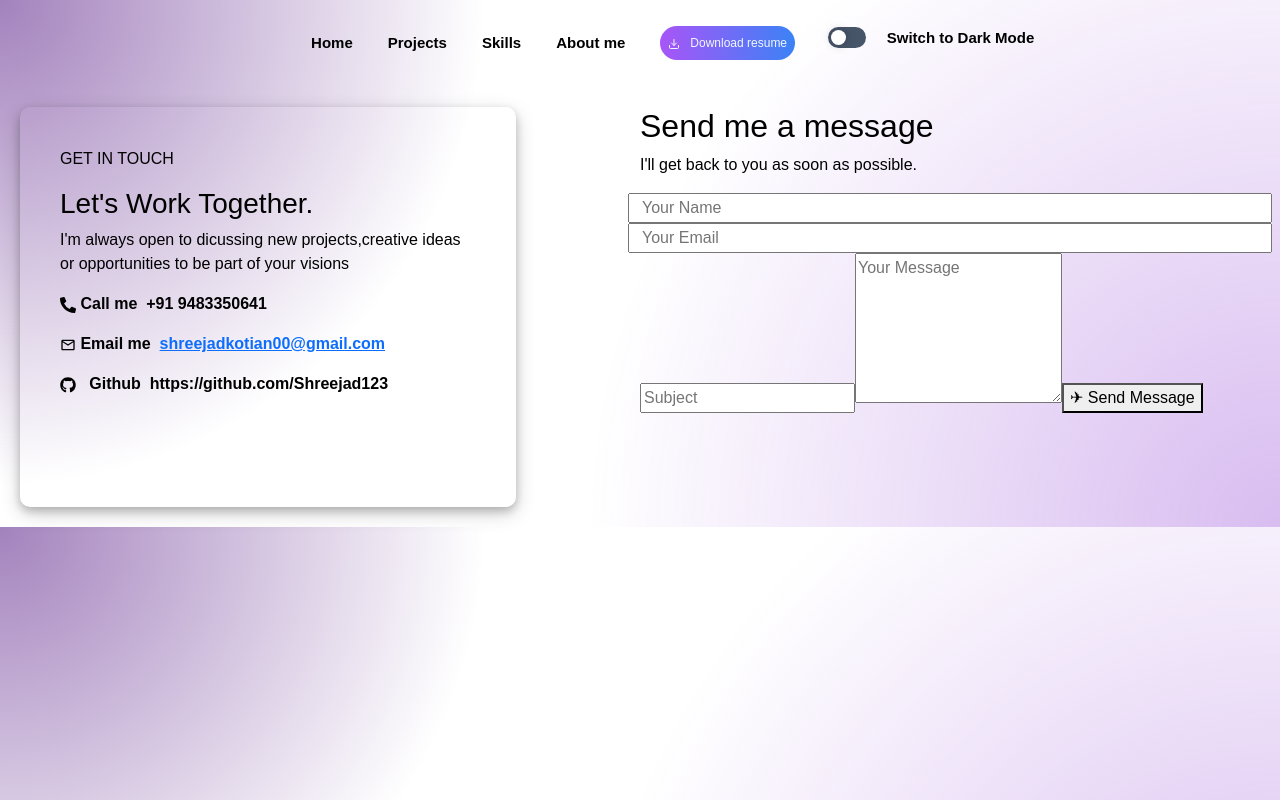
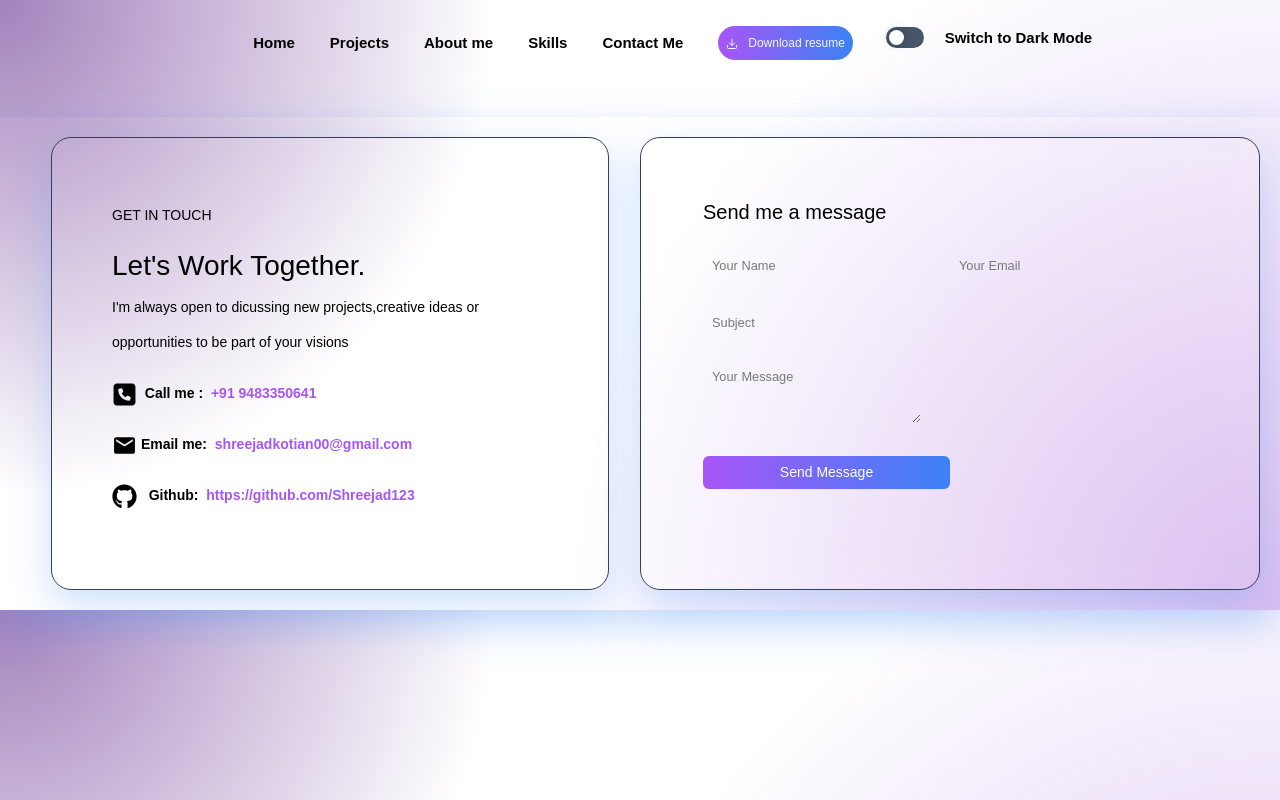
Before and after one commit to Shreejad123/shreeja_portfolio, a React (Vite) app: page /contact in a window 1280 px wide. Built offline with nearby package versions, Linux system fonts and the light colour scheme.

Commit message:
completed styling of contact page

```diff
--- a/src/App.jsx
+++ b/src/App.jsx
@@ -13,6 +13,7 @@ import About from "./components/about";
 import Project from "./components/project";
 import { BsTypescript } from "react-icons/bs";
 import Skills from "./components/skills";
+import Contact from "./components/contact";
 function App() {
   return (
     <>
@@ -90,6 +91,8 @@ function App() {
       <Project />
       <About></About>
       <Skills></Skills>
+      <h2 className={styles.contactHeading}>Contact</h2>
+      <Contact></Contact>
     </>
   );
 }
--- a/src/App.module.css
+++ b/src/App.module.css
@@ -46,17 +46,15 @@ body {
   margin: auto;
   position: relative;
 
-  height: 60vh;
+  height: 65vh;
   width: 80%;
 
   display: grid;
   grid-template-columns: 1.3fr 1.2fr;
-
+  border: 1px solid #334155;
   border-radius: 30px;
 
   background: rgba(255, 255, 255, 0.03);
-
-  border: 1px solid rgba(255, 255, 255, 0.08);
 
   backdrop-filter: blur(14px);
 
@@ -161,7 +159,10 @@ body {
 
   animation: 1.5s fadeInUp;
 }
-
+.contactHeading {
+  text-align: center;
+  margin-top: 50px;
+}
 @keyframes fadeInUp {
   0% {
     transform: translateY(100%);
--- a/src/components/about.module.css
+++ b/src/components/about.module.css
@@ -76,6 +76,7 @@
 .section {
   animation: 1.5s fadeInUp;
 }
+
 .header {
   text-align: center;
   margin-top: 30px;
--- a/src/components/contact.jsx
+++ b/src/components/contact.jsx
@@ -4,8 +4,8 @@ import { FaLinkedin } from "react-icons/fa";
 import { FaGithub } from "react-icons/fa";
 import { FaFacebookSquare } from "react-icons/fa";
 import { BsTwitterX } from "react-icons/bs";
-import { FaPhoneAlt } from "react-icons/fa";
-import { MdOutlineEmail } from "react-icons/md";
+import { FaSquarePhone } from "react-icons/fa6";
+import { MdEmail } from "react-icons/md";
 import { Link } from "react-router-dom";
 function Contact() {
   return (
@@ -15,44 +15,70 @@ function Contact() {
           <p>GET IN TOUCH</p>
           <h3>Let's Work Together.</h3>
           <p>
-            I'm always open to dicussing new projects,creative ideas <br></br>
-            or opportunities to be part of your visions
+            I'm always open to dicussing new projects,creative ideas or
+            opportunities to be part of your visions
           </p>
           <p>
             <b>
-              <FaPhoneAlt />
-              &nbsp;Call me &nbsp;<span>+91 9483350641</span>
+              <FaSquarePhone className={styles.icon} />
+              &nbsp;&nbsp;Call me :&nbsp;{" "}
+              <a href="tel:9483350641" className={styles.links}>
+                +91 9483350641
+              </a>
             </b>
           </p>
           <b>
             <p>
-              <MdOutlineEmail />
-              &nbsp;Email me &nbsp;
-              <a href="mailto:shreejadkotian00@gmail.com">
+              <MdEmail className={styles.icon} />
+              &nbsp;Email me: &nbsp;
+              <a
+                href="mailto:shreejadkotian00@gmail.com"
+                target="_blank"
+                className={styles.links}
+              >
                 shreejadkotian00@gmail.com
               </a>
             </p>
           </b>
           <b>
             <p>
-              <FaGithub /> &nbsp; Github &nbsp;https://github.com/Shreejad123
+              <FaGithub className={styles.icon} /> &nbsp; Github: &nbsp;
+              <a
+                href="https://github.com/Shreejad123"
+                target="_blank"
+                className={styles.links}
+              >
+                https://github.com/Shreejad123
+              </a>
             </p>
           </b>
         </div>
-        <div className="contact-card">
-          <h2>Send me a message</h2>
-          <p>I'll get back to you as soon as possible.</p>
-
-          <div className="row">
-            <input type="text" placeholder="Your Name" />
-            <input type="email" placeholder="Your Email" />
+        <div className={styles.contactCard}>
+          <h5>Send me a message</h5>
+          <div className={styles.contactInputs}>
+            <div className={styles.Name}>
+              <input type="text" placeholder="Your Name" />
+            </div>
+            <div>
+              <input type="email" placeholder="Your Email" />
+            </div>
+            <div>
+              <input type="text" placeholder="Subject" />
+            </div>
+            <div></div>
+            <div>
+              <textarea placeholder="Your Message"></textarea>
+            </div>
+            <div></div>
+            <div>
+              <button
+                type="button"
+                className={`btn btn-primary ${styles.sendBtn}`}
+              >
+                Send Message
+              </button>
+            </div>
           </div>
-
-          <input type="text" placeholder="Subject" />
-
-          <textarea rows="6" placeholder="Your Message"></textarea>
-
-          <button className="send-btn">✈ Send Message</button>
         </div>
       </div>
     </>
--- a/src/components/contact.module.css
+++ b/src/components/contact.module.css
@@ -2,14 +2,106 @@
   display: grid;
   grid-template-columns: 1fr 1fr;
   padding: 20px;
+  column-gap: 0px;
+  place-items: center;
+  gap: 0;
+  width: 100%;
+  height: 100%;
+  margin-top: 50px;
+  background: rgba(255, 255, 255, 0.03);
+  box-shadow: 0 15px 40px rgba(59, 130, 246, 0.25);
 }
 .contactContainer {
-  box-shadow:
-    0 4px 8px 0 rgba(0, 0, 0, 0.2),
-    0 6px 20px 0 rgba(0, 0, 0, 0.19);
-  padding: 40px;
-  border-radius: 10px;
-  width: 80%;
+  box-shadow: 0 15px 40px rgba(59, 130, 246, 0.25);
+  padding: 60px;
+  border-radius: 20px;
+  width: 90%;
   height: 100%;
   min-height: 400px;
+  line-height: 2;
+  box-shadow: 0 15px 40px rgba(59, 130, 246, 0.25);
+  background-color: linear-gradient(
+    135deg,
+    #4c1d95 0%,
+    #312e81 50%,
+    #0f172a 100%
+  );
+  border: 1px solid #334155;
 }
+.contactInputs {
+  display: grid;
+  grid-template-columns: 0.5fr 0.5fr;
+
+  margin-top: 20px;
+}
+.contactInputs input,
+textarea {
+  padding: 8px;
+  border-radius: 5px;
+  border: 1px solid rgba(255, 255, 255, 0.08);
+  background: rgba(255, 255, 255, 0.03);
+}
+.contactInputs input::placeholder,
+textarea::placeholder {
+  color: #777777;
+  font-size: 0.8rem;
+}
+.contactCard div {
+  margin-bottom: 15px;
+  transition: all 0.3s ease;
+}
+.contactCard {
+  padding: 20px;
+  box-shadow: 0 15px 40px rgba(59, 130, 246, 0.25);
+  width: 100%;
+  height: 100%;
+  border-radius: 20px;
+  padding: 10%;
+  backdrop-filter: blur(14px);
+  background-color: linear-gradient(
+    135deg,
+    #4c1d95 0%,
+    #312e81 50%,
+    #0f172a 100%
+  );
+  border: 1px solid #334155;
+}
+
+.para {
+  font-size: 12px;
+  margin-bottom: 15px;
+  margin-top: 15px;
+}
+.contactContainer p {
+  line-height: 2.5;
+}
+.circleBorder {
+  border-radius: 50%;
+  width: 5%;
+  height: 5%;
+  padding: 5px;
+  border: 2px solid #334155;
+}
+.icon {
+  font-size: 25px;
+}
+.contactContainer {
+  font-size: 14px;
+  background-color: linear-gradient(
+    135deg,
+    #4c1d95 0%,
+    #312e81 50%,
+    #0f172a 100%
+  );
+}
+.links {
+  text-decoration: none;
+  color: #a855f7;
+}
+.sendBtn {
+  background: linear-gradient(to right, #a855f7, #3b82f6);
+  border: none;
+  font-size: 14px;
+  margin-top: 10px;
+  width: 100%;
+}
--- a/src/components/project.jsx
+++ b/src/components/project.jsx
@@ -37,7 +37,7 @@ function Project() {
   return (
     <section>
       {/*  */}
-      <h5 className={styles.header}>Projects</h5>
+      <h3 className={styles.header}>Projects</h3>
 
       <div className={styles.container}>
         {projectList.map((project) => (
--- a/src/components/project.module.css
+++ b/src/components/project.module.css
@@ -7,8 +7,10 @@
   padding: 20px;
   height: 100%;
   margin: auto;
-  box-shadow: 0 4px 10px rgba(255, 255, 255, 0.08);
+  /* box-shadow: 0 4px 10px rgba(255, 255, 255, 0.08); */
   border-color: 1px rgba(59, 130, 246, 0.5);
+
+  border-radius: 10px;
 }
 .container:hover {
   transform: translateY(-8px);
--- a/src/components/projects.module.css
+++ b/src/components/projects.module.css
@@ -2,9 +2,26 @@
   /* padding: 30px; */
   width: 100%;
   height: 100%;
-  border-color: rgba(59, 130, 246, 0.5);
-  /* border: 1px solid rgba(255, 255, 255, 0.08); */
+  padding: 20px;
+  border: 1px solid #334155;
   border-radius: 10px;
+  background:
+    radial-gradient(
+      circle at top left,
+      rgba(88, 28, 135, 0.55) 0%,
+      /* dark purple */ transparent 35%
+    ),
+    radial-gradient(
+      circle at bottom right,
+      rgba(126, 34, 206, 0.3) 0%,
+      /* purple */ transparent 50%
+    ),
+    var(--background-color);
+}
+.container:hover {
+  transform: translateY(-2px);
+  border-color: #3b82f6; /* Accent border */
+  box-shadow: 0 15px 40px rgba(59, 130, 246, 0.25);
 }
 .container::before {
   content: "";
--- a/src/components/skills.module.css
+++ b/src/components/skills.module.css
@@ -43,11 +43,11 @@
   margin-right: 3px;
   border-radius: 5px;
   display: flex;
-
+  font-size: 25px;
   align-items: center;
   place-items: center;
   background:
-    (
+    radial-gradient(
       circle at top left,
       rgba(88, 28, 135, 0.55) 0%,
       /* dark purple */ transparent 35%
@@ -58,6 +58,7 @@
       /* purple */ transparent 50%
     ),
     var(--background-color);
+  border: 1px solid #334155;
 }
 .icons:hover {
   transform: translateY(-2px);
--- a/src/navBar.jsx
+++ b/src/navBar.jsx
@@ -35,7 +35,7 @@ function NavBar() {
             <span
               className={styles.icons}
               onClick={() => {
-                navigate("/projects");
+                window.scrollBy(0, 450);
                 closeMobileMenu();
               }}
             >
@@ -46,7 +46,18 @@ function NavBar() {
             <span
               className={styles.icons}
               onClick={() => {
-                navigate("/skills");
+                window.scrollBy(0, 1000);
+                closeMobileMenu();
+              }}
+            >
+              About me
+            </span>
+          </li>
+          <li>
+            <span
+              className={styles.icons}
+              onClick={() => {
+                window.scrollBy(0, 2000);
                 closeMobileMenu();
               }}
             >
@@ -57,14 +68,13 @@ function NavBar() {
             <span
               className={styles.icons}
               onClick={() => {
-                navigate("/about");
+                window.scrollBy(0, 2000);
                 closeMobileMenu();
               }}
             >
-              About me
+              Contact Me
             </span>
           </li>
-
           <li>
             <a
               href={ExampleDoc}
```
